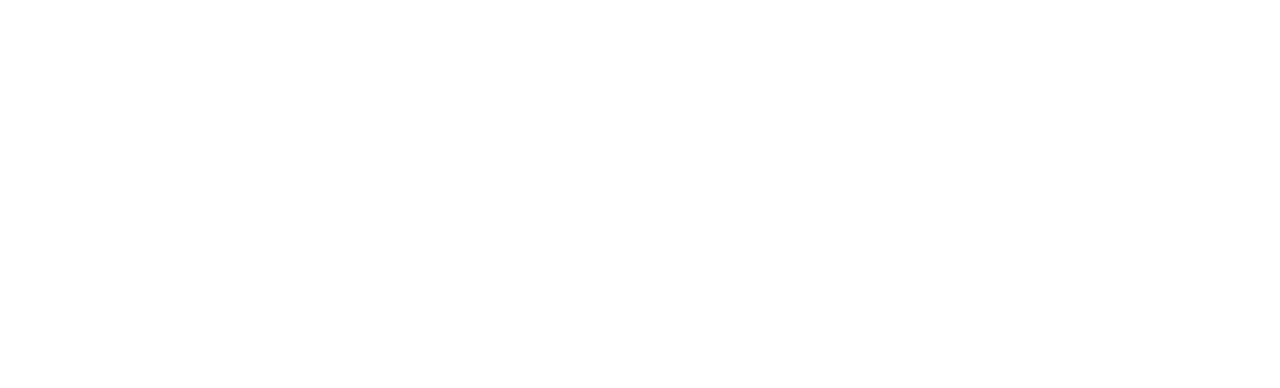
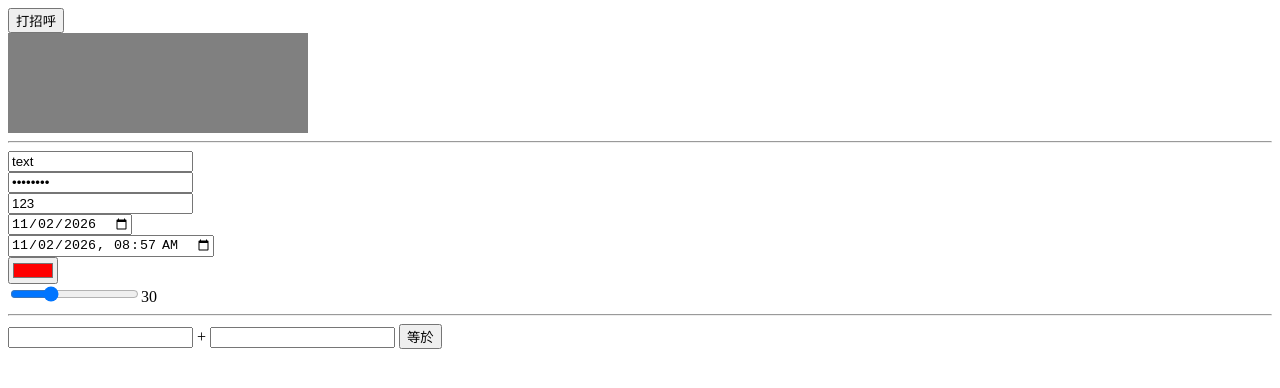
Before and after one commit to shufffling/erydayiamshufling510225, a plain HTML site: page pic/1102.html in a window 1280 px wide. Drawn offline with Linux system fonts and the light colour scheme.

Commit message:
1102-JavaScript輸出與輸入
Updated HTML structure and added onload event for initialization.

```diff
--- a/pic/1102.html
+++ b/pic/1102.html
@@ -2,9 +2,72 @@
 <html>
 <head>
 <title>1102-JavaScript輸出與輸入</title>
+<style>/* css的註解 */
+		#ans {
+			width: 300px;
+			height: 100px;
+			background-color: gray;
+		}
+</style>
+<script>
+		/* js:javascript 多行註解 */
+		// JS單行註解
+		function say() {
+			name = prompt("請問你的名字？");
+			if(confirm("你確定你叫 " + name + " 嗎？")) {
+				alert("你好，" + name);
+			} else {
+				alert("請重新打招呼！");
+			}
 
+			/* 問問題並回答，得到字串的答案
+			ans = prompt("你叫什麼名字？");
+			console.log(ans + "是" + typeof(ans) + "類型的");
+			得到兩種結果：string/null(object)
+			*/
+			/* 確認是否
+			ans = confirm("你確定嗎？");
+			console.log(ans + "是" + typeof(ans) + "類型的");
+			得到兩種結果：true/false
+			*/
+			//單純輸出
+			//alert("你好");
+			//console.log("hello");
+			//document.getElementById("ans").innerHTML="hello";
+		}
+		function setVol() {
+			document.getElementById("vol_num").innerHTML = document.getElementById("vol_range").value;
+		}
+		function setBGcolor() {
+			document.getElementById("ans").style.backgroundColor = document.getElementById("bgcolor").value;
+		}
+		function add() {
+			n1 = parseInt(document.getElementById("n1").value);
+			n2 = parseInt(document.getElementById("n2").value);
+
+			document.getElementById("add_ans").innerHTML = (n1 + n2);
+		}
+		function ready() {
+			setVol();
+		}
+</script>
 </head>
-<body>
+<body onload="ready();">
+
+	<button onclick="say();">打招呼</button><div id="ans"></div>
+	<hr>
+	<input type="text" value="text"><br>
+	<input type="password" value="password"><br>
+	<input type="number" value="123"><br>
+	<input type="date" value="2026-11-02"><br>
+	<input type="datetime-local" value="2026-11-02T08:57"><br>
+	<input type="color" value="#FF0000" id="bgcolor" oninput="setBGcolor();"><br>
+	<input type="range" id="vol_range" min="1" max="100" value="30" oninput="setVol();"><span id="vol_num">30</span>
+	<hr>
+	<input type="number" id="n1"> + <input type="number" id="n2"> <button onclick="add()">等於</button> <span id="add_ans"></span>
+
+
+
 
 
 
```
